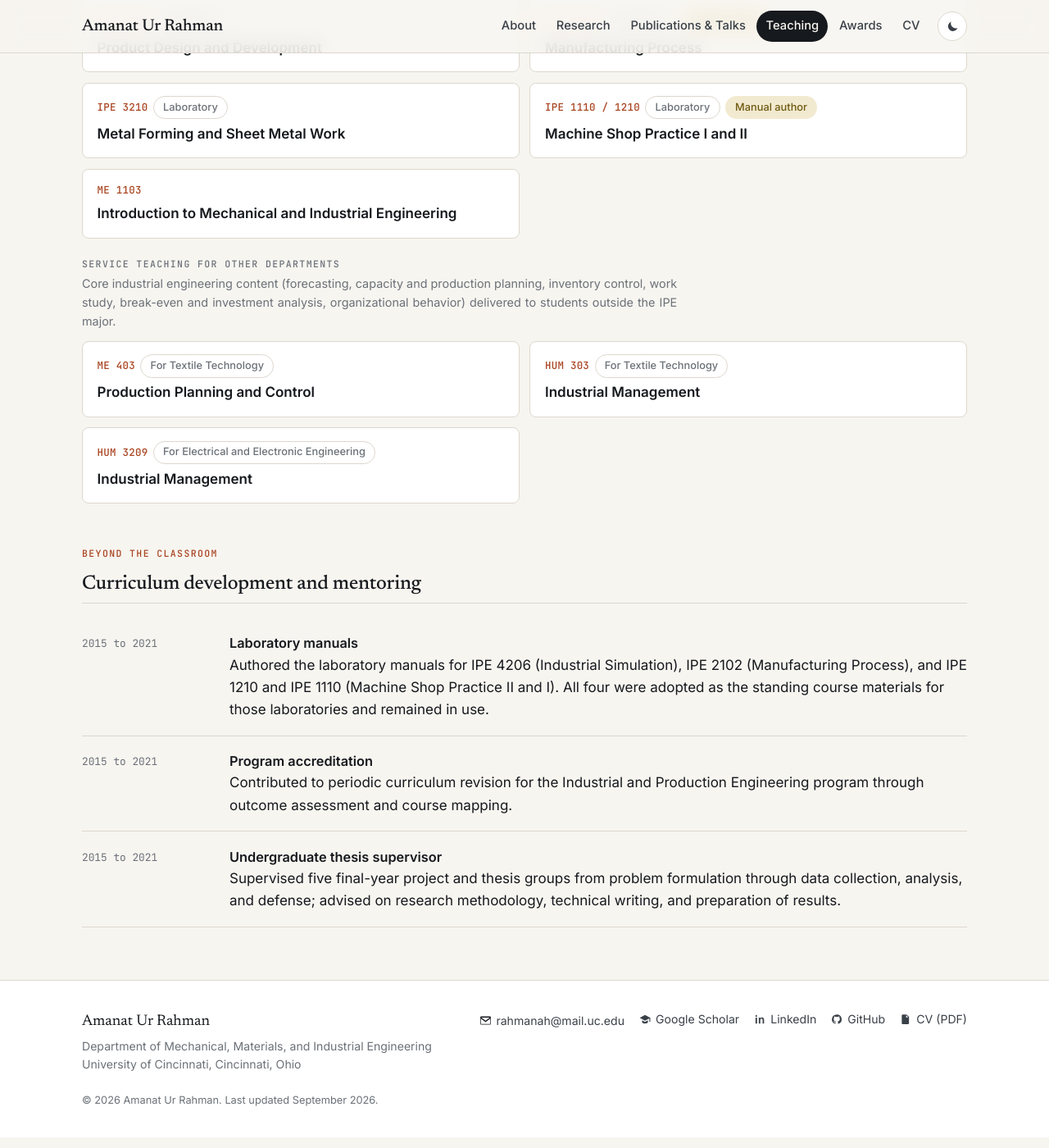
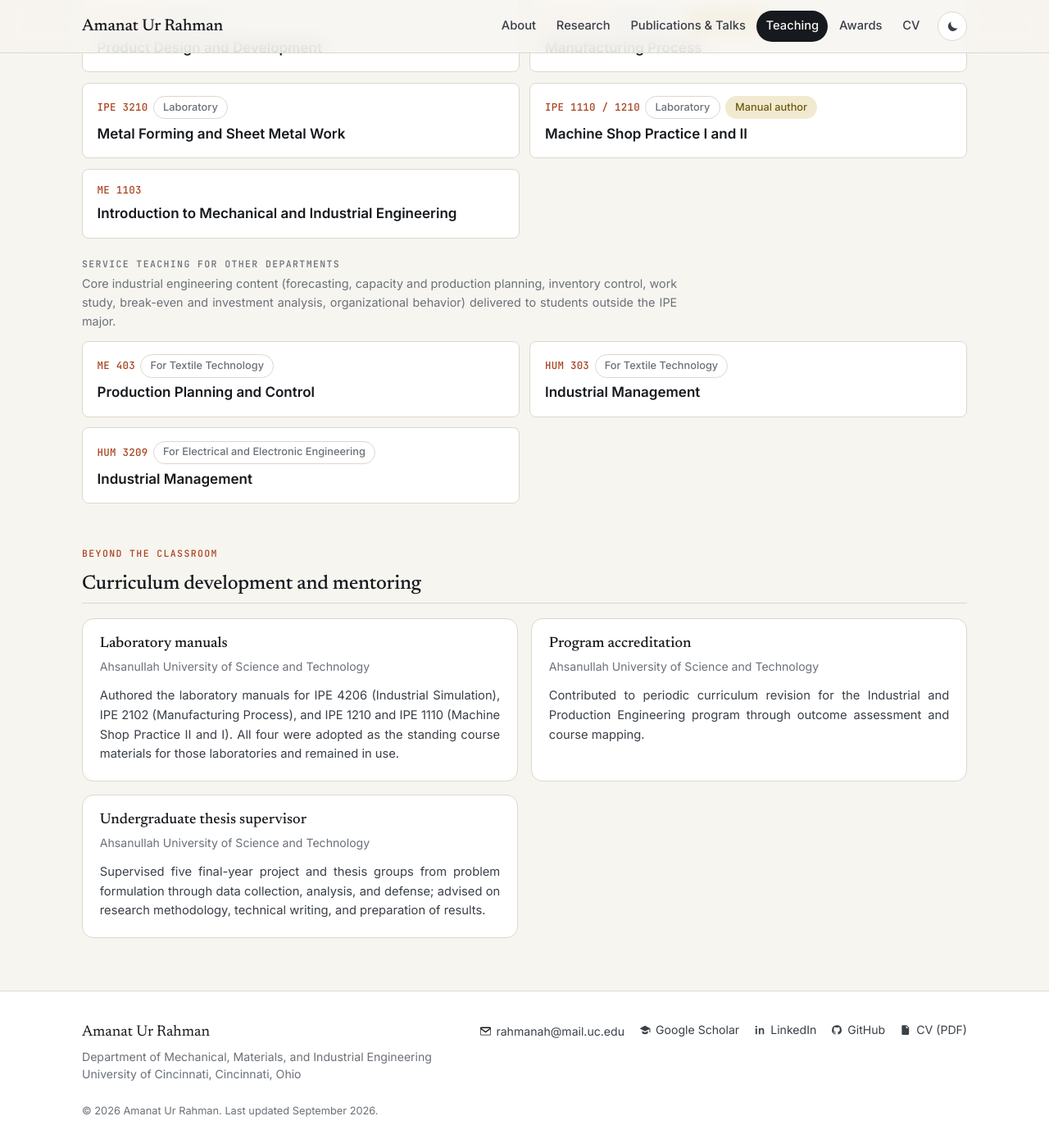
Before and after one commit to amanat-rahman/amanat-rahman.github.io, a Jekyll site: the page built from teaching.html, in a window 1280 px wide and 1400 px high, scrolled down 1719 px. Shown: the whole window at 82% size. Built offline with Jekyll 4.4.1, drawn with Linux system fonts in a browser that asks for light colours.

Commit message:
Teaching page: show curriculum and mentoring work by institution, not as a span of years
Co-Authored-By: Claude Opus 5 <noreply@anthropic.com>
Claude-Session: https://claude.ai/code/session_012gzcHSSbTY5Xckd1ycFgL5

```diff
--- a/_data/teaching.yml
+++ b/_data/teaching.yml
@@ -108,12 +108,15 @@ institutions:
 curriculum:
   - title: Laboratory manuals
     period: 2015 to 2021
+    context: Ahsanullah University of Science and Technology
     text: Authored the laboratory manuals for IPE 4206 (Industrial Simulation), IPE 2102 (Manufacturing Process), and IPE 1210 and IPE 1110 (Machine Shop Practice II and I). All four were adopted as the standing course materials for those laboratories and remained in use.
   - title: Program accreditation
     period: 2015 to 2021
+    context: Ahsanullah University of Science and Technology
     text: Contributed to periodic curriculum revision for the Industrial and Production Engineering program through outcome assessment and course mapping.
 
 mentoring:
   - title: Undergraduate thesis supervisor
     period: 2015 to 2021
+    context: Ahsanullah University of Science and Technology
     text: Supervised five final-year project and thesis groups from problem formulation through data collection, analysis, and defense; advised on research methodology, technical writing, and preparation of results.
--- a/assets/css/style.css
+++ b/assets/css/style.css
@@ -274,6 +274,7 @@ a.email:hover { color: var(--accent); }
 .proj__period { font-family: var(--font-mono); font-size: .72rem; letter-spacing: .08em; text-transform: uppercase; color: var(--accent); }
 .proj__title { font-family: var(--font-serif); font-size: 1.12rem; font-weight: 500; line-height: 1.3; }
 .proj__org { color: var(--muted); font-size: .88rem; }
+.proj__text { margin-top: .5rem; color: var(--ink-2); font-size: .92rem; line-height: 1.6; text-align: justify; -webkit-hyphens: auto; hyphens: auto; }
 .proj__list { margin-top: .5rem; display: grid; gap: .35rem; color: var(--ink-2); font-size: .92rem; line-height: 1.55; }
 .proj__list li { padding-left: 1rem; position: relative; }
 .proj__list li::before { content: ""; position: absolute; left: 0; top: .62em; width: 5px; height: 5px; border-radius: 50%; background: var(--line-strong); }
@@ -357,7 +358,8 @@ a.email:hover { color: var(--accent); }
 }
 @media (max-width: 760px) {
   .hero__bio p, .kv dd, .card p, .proj__list li, .entry__note, .entry__list li,
-  .work__abstract p, .inst__summary, .news__text, .course__topics, .group-note { text-align: left; }
+  .work__abstract p, .inst__summary, .news__text, .course__topics, .group-note,
+  .proj__text { text-align: left; }
   .nav-toggle { display: flex; }
   .site-nav { display: none; position: absolute; left: 0; right: 0; top: 100%; background: var(--bg); border-bottom: 1px solid var(--line); padding: .6rem 1.25rem 1rem; flex-direction: column; align-items: stretch; }
   .site-nav.is-open { display: flex; }
--- a/teaching.html
+++ b/teaching.html
@@ -44,18 +44,14 @@ description: Courses taught by Amanat Ur Rahman in operations research, producti
 
 <section class="section">
   {% include section-heading.html eyebrow="Beyond the classroom" title="Curriculum development and mentoring" %}
-  <ul class="entries">
-    {%- for c in t.curriculum -%}
-    <li class="entry">
-      <div class="entry__when">{{ c.period }}</div>
-      <div class="entry__body"><p class="entry__title">{{ c.title }}</p><p>{{ c.text }}</p></div>
-    </li>
+  {%- assign beyond = t.curriculum | concat: t.mentoring -%}
+  <div class="proj-grid">
+    {%- for b in beyond -%}
+    <article class="proj">
+      <h3 class="proj__title">{{ b.title }}</h3>
+      {%- if b.context %}<p class="proj__org">{{ b.context }}</p>{% endif -%}
+      <p class="proj__text">{{ b.text }}</p>
+    </article>
     {%- endfor -%}
-    {%- for m in t.mentoring -%}
-    <li class="entry">
-      <div class="entry__when">{{ m.period }}</div>
-      <div class="entry__body"><p class="entry__title">{{ m.title }}</p><p>{{ m.text }}</p></div>
-    </li>
-    {%- endfor -%}
-  </ul>
+  </div>
 </section>
```
